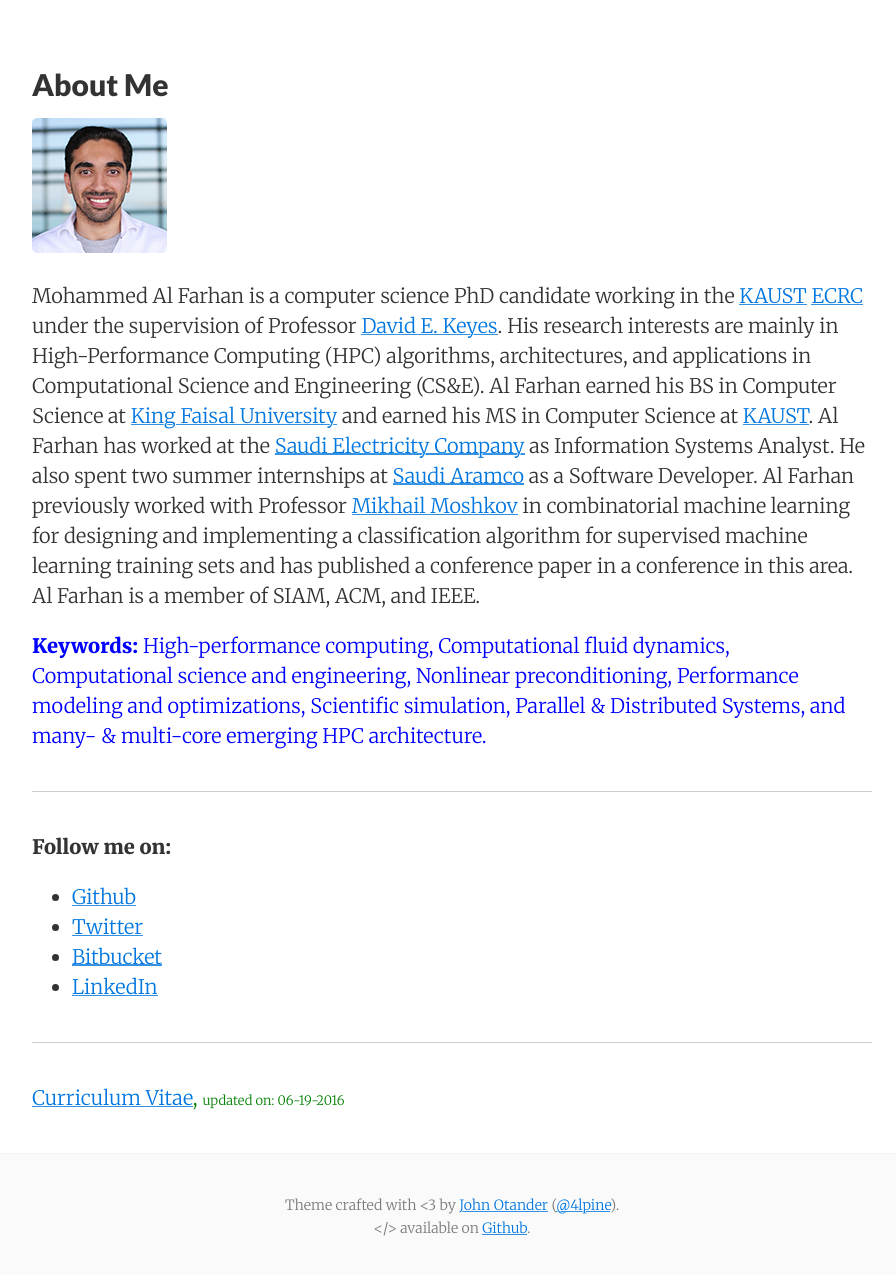
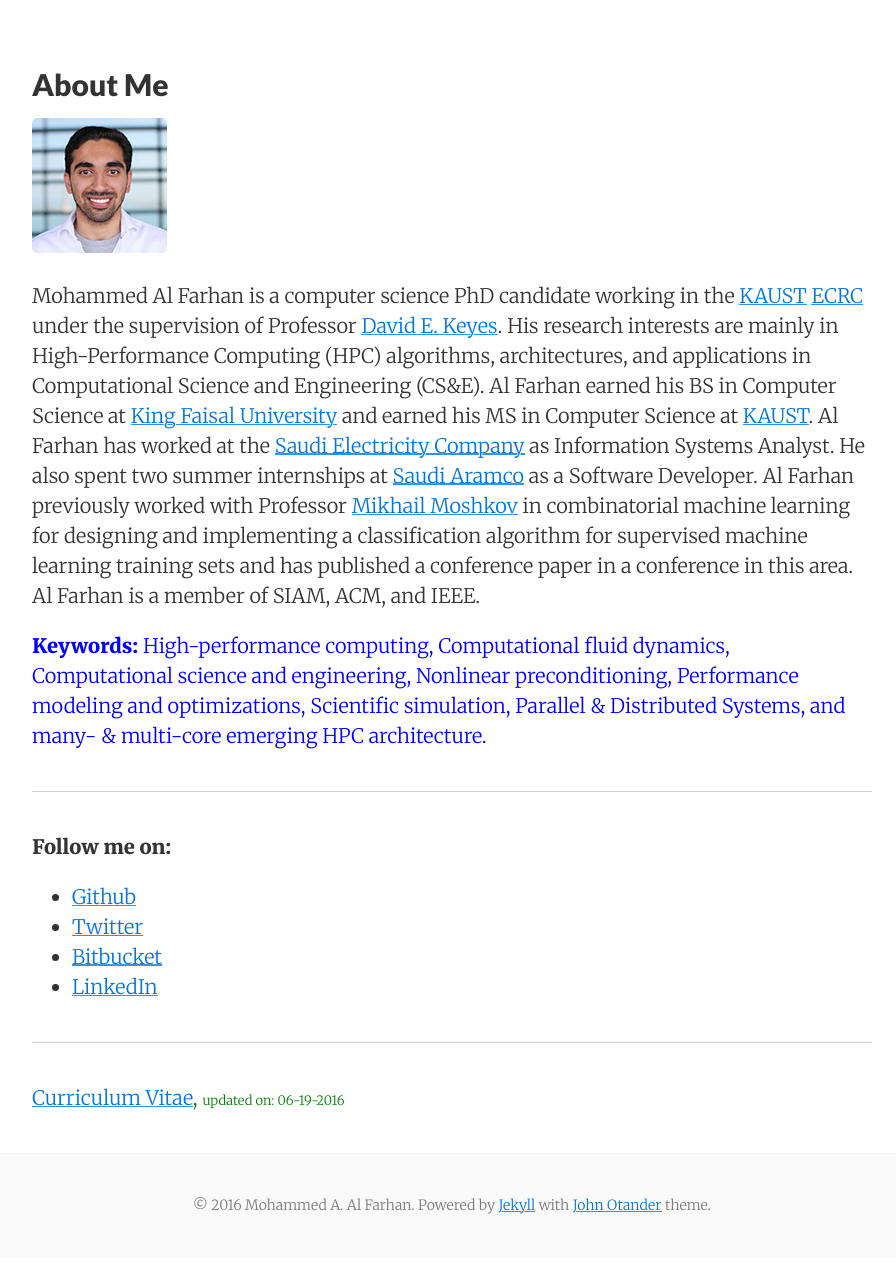
Before and after one commit to farhanma/farhanma.github.io, a Jekyll site: the page built from about.md, in a window 1280 px wide, cut to the strip 177-1456 px from the top of the page. Shown: the top 1275 px of the strip, without its empty margins (188-1084 px from the left). Built offline with Jekyll 4.4.1, drawn with Linux system fonts in a browser that asks for light colours.

Commit message:
Update the footer and remove thank.md

```diff
--- a/_includes/footer.html
+++ b/_includes/footer.html
@@ -1,8 +1,7 @@
 <footer class="center">
   <div class="measure">
-    <small>
-      Theme crafted with &lt;3 by <a href="http://johnotander.com">John Otander</a> (<a href="https://twitter.com/4lpine">@4lpine</a>).<br>
-      &lt;/&gt; available on <a href="https://github.com/johnotander/pixyll">Github</a>.
+    <small> &copy; 2016 Mohammed A. Al Farhan.
+      Powered by <a href="https://jekyllrb.com/">Jekyll</a> with <a href="https://github.com/johnotander/pixyll">John Otander</a> theme.
     </small>
   </div>
 </footer>
```
Also changed, not shown: thanks.md (deleted, +0 -6 lines).
